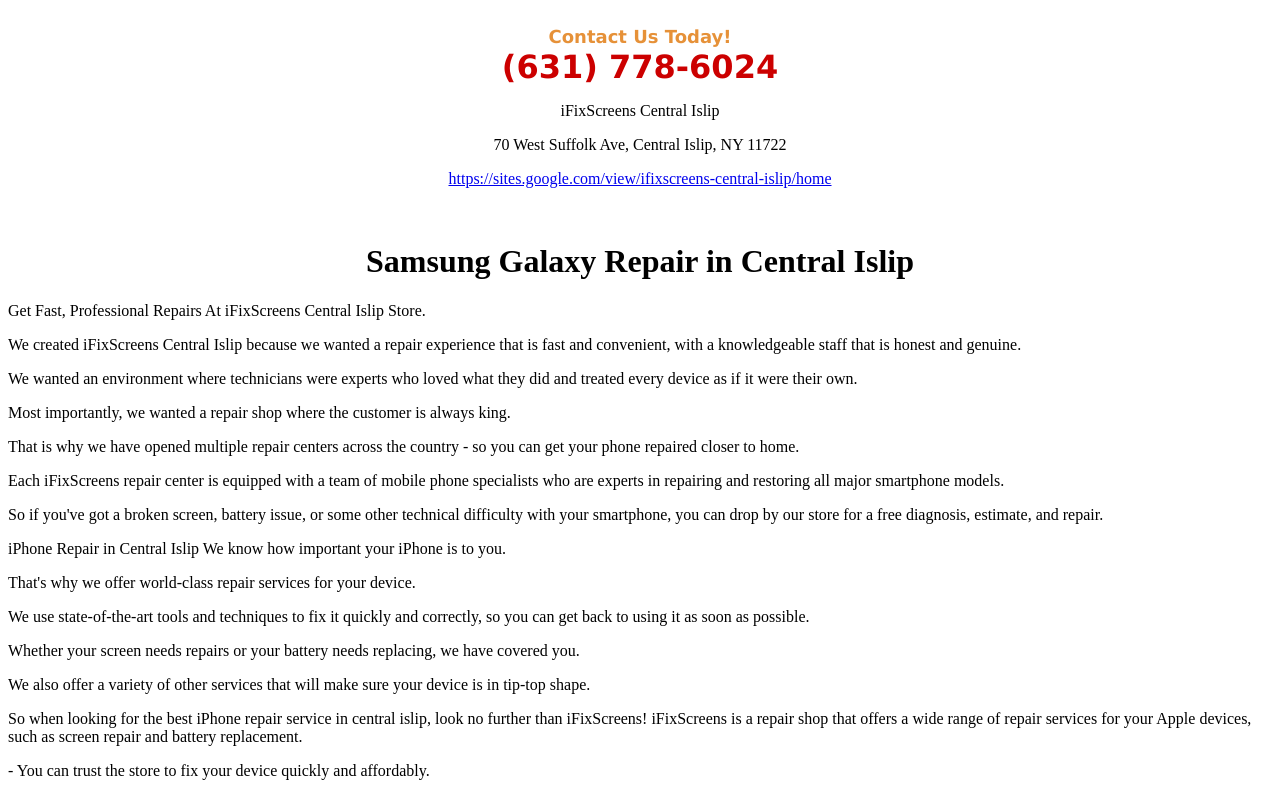
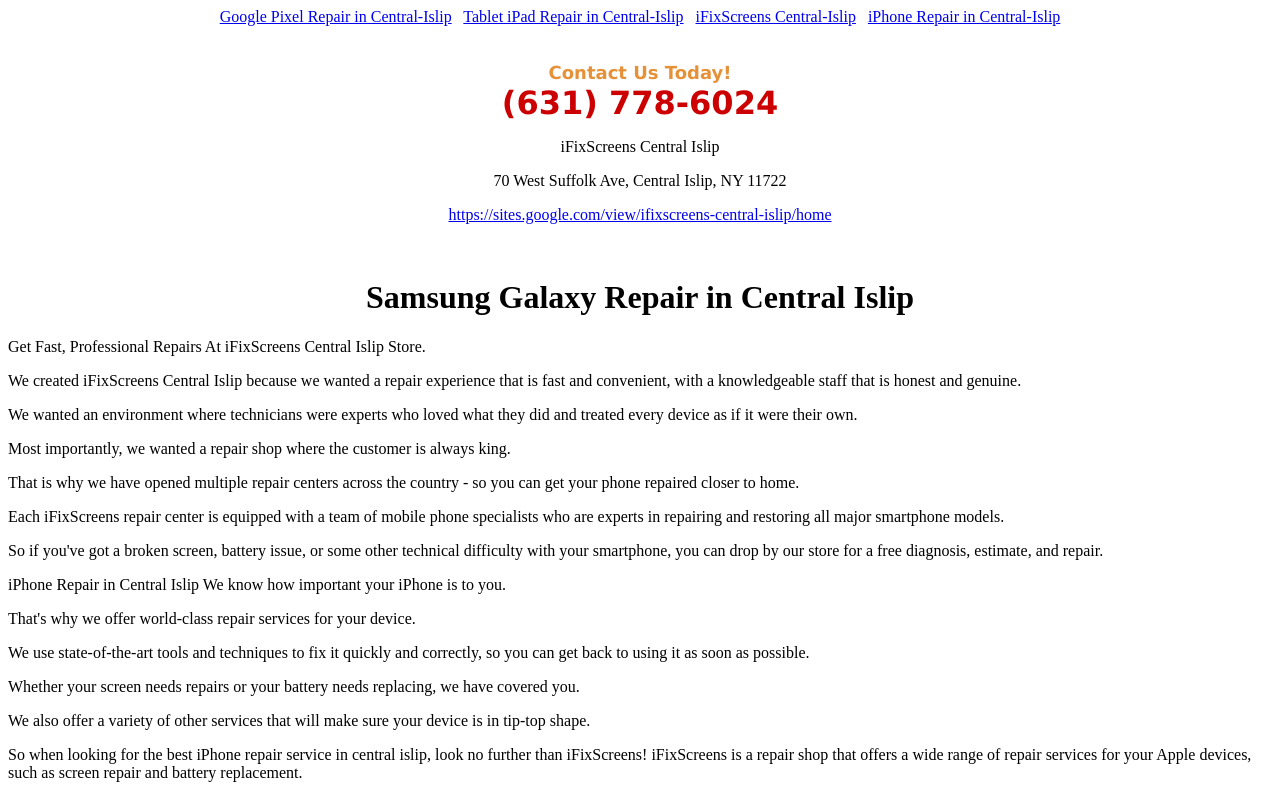
Before and after one commit to iFix786/iFixScreens-Central-Islip, a plain HTML site: page SamsungGalaxyRepairinCentralIslip.html in a window 1280 px wide. Shown: the top 793 px of the page. Drawn offline with Linux system fonts and the light colour scheme.

Commit message:
Update SamsungGalaxyRepairinCentralIslip.html

```diff
--- a/SamsungGalaxyRepairinCentralIslip.html
+++ b/SamsungGalaxyRepairinCentralIslip.html
@@ -1,4 +1,14 @@
-<!DOCTYPE html><html><body><div class="sites-embed-align-center-wrapping-off"><div class="sites-embed-border-on sites-embed sites-embed-full-width" style="width:100%;"><div class="sites-embed-content sites-embed-type-text"><div class="sites-embed-content-textbox"><div dir="ltr"><div style="text-align:center"><br><span style="color:rgb(230,145,56)"><b><font size="4"><span style="font-family:verdana,sans-serif">Contact Us Today!</span></font></b></span><br><span style="color:rgb(204,0,0)"><b><font size="6"><span style="font-family:verdana,sans-serif">(631) 778-6024</span></font></b></span><br><p>iFixScreens Central Islip</p><p>70 West Suffolk Ave, Central Islip, NY 11722</p><p><a href="https://sites.google.com/view/ifixscreens-central-islip/home" target="_blank">https://sites.google.com/view/ifixscreens-central-islip/home</a></p><br></div></div></div></div></div></div><center><h1>Samsung Galaxy Repair in Central Islip</h1></center>Get Fast, Professional Repairs At iFixScreens Central Islip Store.
+<!DOCTYPE html><html><body>
+   <div style="text-align: center;">
+        <a href="./GooglePixelRepairinCentralIslip.html">Google Pixel Repair in Central-Islip</a>&nbsp&nbsp
+       <a href="./TabletiPadRepairinCentralIslip.html">Tablet iPad Repair in Central-Islip</a>&nbsp&nbsp
+<a href="./index.html">iFixScreens Central-Islip</a>&nbsp&nbsp
+        <a href="./iPhoneRepairinCentralIslip.html">iPhone Repair in Central-Islip</a>
+    </div><br/>
+
+
+
+  <div class="sites-embed-align-center-wrapping-off"><div class="sites-embed-border-on sites-embed sites-embed-full-width" style="width:100%;"><div class="sites-embed-content sites-embed-type-text"><div class="sites-embed-content-textbox"><div dir="ltr"><div style="text-align:center"><br><span style="color:rgb(230,145,56)"><b><font size="4"><span style="font-family:verdana,sans-serif">Contact Us Today!</span></font></b></span><br><span style="color:rgb(204,0,0)"><b><font size="6"><span style="font-family:verdana,sans-serif">(631) 778-6024</span></font></b></span><br><p>iFixScreens Central Islip</p><p>70 West Suffolk Ave, Central Islip, NY 11722</p><p><a href="https://sites.google.com/view/ifixscreens-central-islip/home" target="_blank">https://sites.google.com/view/ifixscreens-central-islip/home</a></p><br></div></div></div></div></div></div><center><h1>Samsung Galaxy Repair in Central Islip</h1></center>Get Fast, Professional Repairs At iFixScreens Central Islip Store.
 <p>
 We created iFixScreens Central Islip because we wanted a repair experience that is fast and convenient, with a knowledgeable staff that is honest and genuine. <p>We wanted an environment where technicians were experts who loved what they did and treated every device as if it were their own. <p>Most importantly, we wanted a repair shop where the customer is always king. <p>That is why we have opened multiple repair centers across the country - so you can get your phone repaired closer to home. <p>Each iFixScreens repair center is equipped with a team of mobile phone specialists who are experts in repairing and restoring all major smartphone models. <p>So if you've got a broken screen, battery issue, or some other technical difficulty with your smartphone, you can drop by our store for a free diagnosis, estimate, and repair.
 <p>
```
